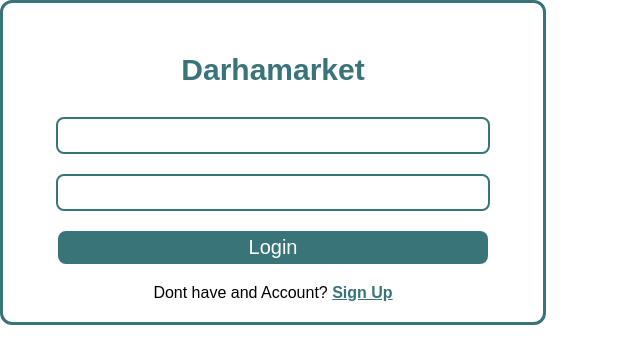
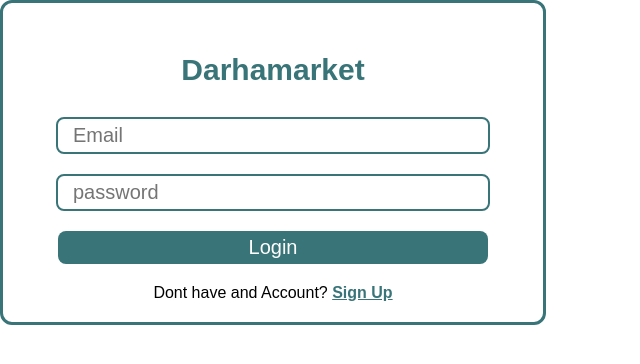
Before and after one commit to ariankoochak/shop-project, a React (Create React App) app in the folder frontend/: page /login in a window 1280 px wide. Shown: the top 364 px of the page, without its empty margins (0-640 px from the left). Built offline with nearby package versions, Linux system fonts and the light colour scheme.

Commit message:
update loginInput style and add placeholder

```diff
--- a/frontend/src/assets/styles/loginInput.style.css
+++ b/frontend/src/assets/styles/loginInput.style.css
@@ -4,6 +4,7 @@
     width: 500px;
     text-align: center;
     padding: 20px;
+    display: inline-block;
 }
 
 .login-input h3{
--- a/frontend/src/components/LoginInput/LoginInput.jsx
+++ b/frontend/src/components/LoginInput/LoginInput.jsx
@@ -5,8 +5,8 @@ export default function LoginInput() {
   return (
       <div className='login-input'>
         <h3>Darhamarket</h3>
-        <input type="text" />
-        <input type="password" />
+        <input type="text" placeholder='Email'/>
+        <input type="password" placeholder='password'/>
         <button>Login</button>
         <span className='text'>Dont have and Account? <span className='sign-up'>Sign Up</span></span>
       </div>
```
